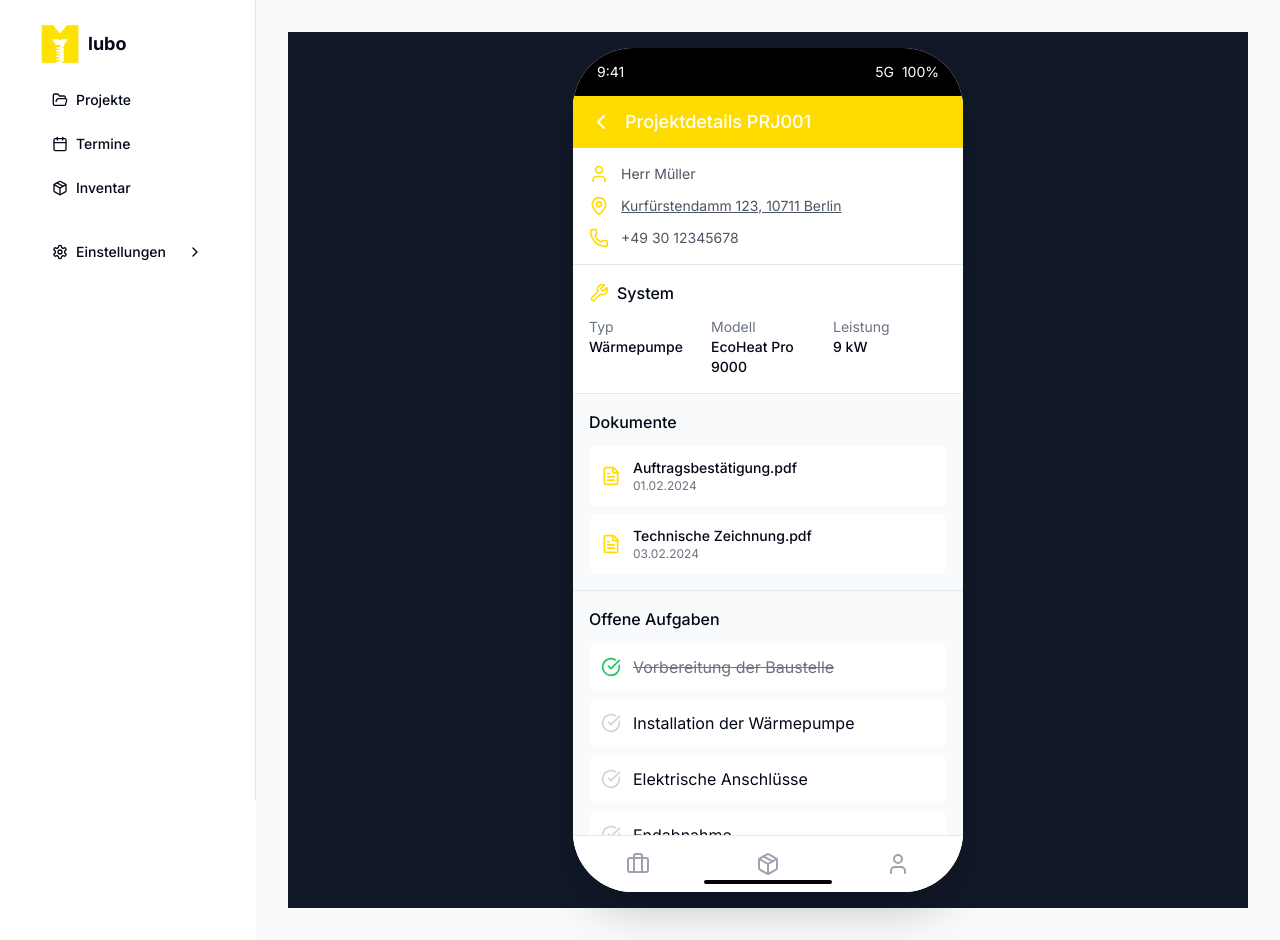
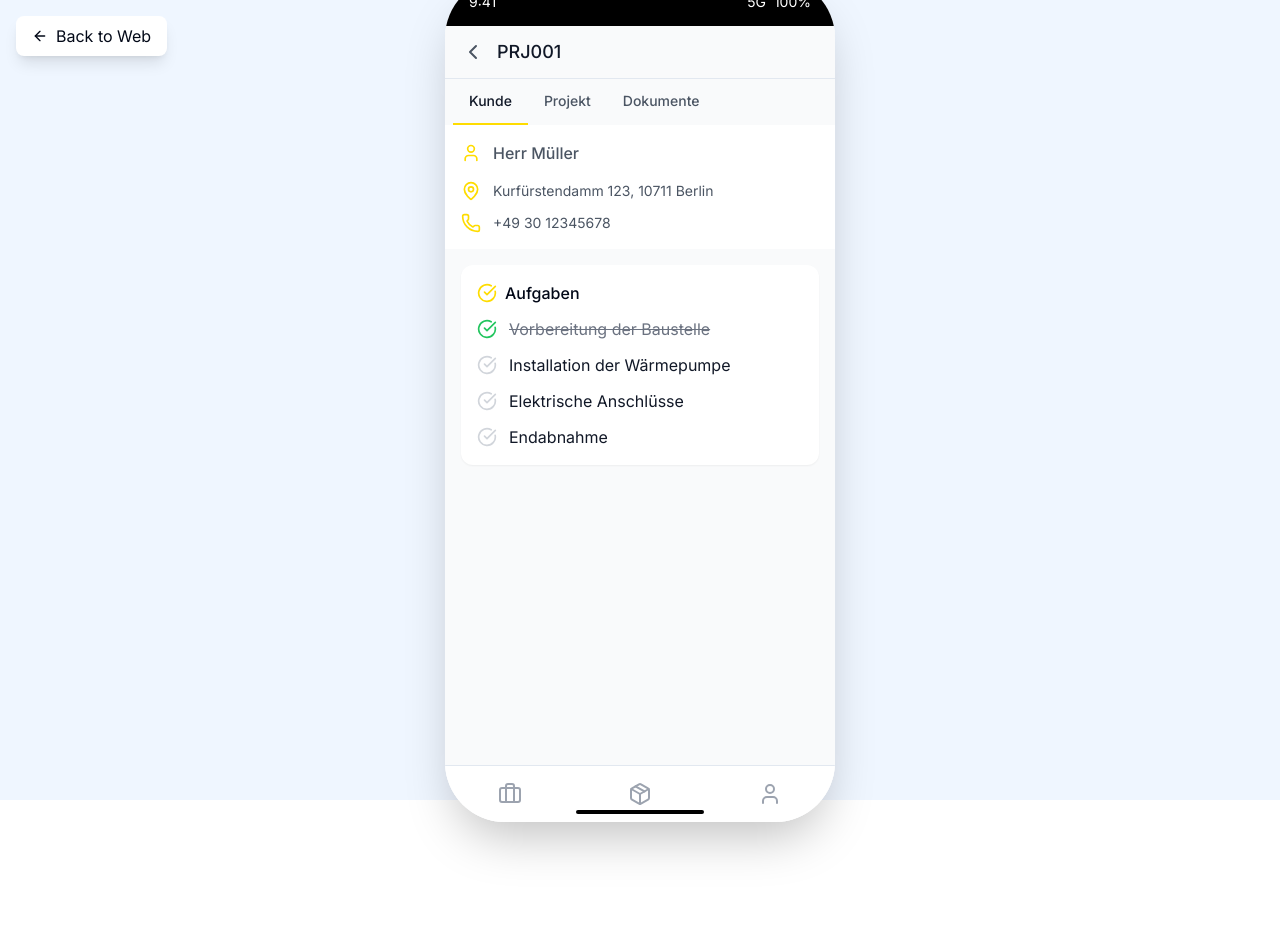
Before and after one commit to ladwig/daniels-lubo-frontend, a Next.js app: page /mobile/projects/1 in a window 1280 px wide. After the commit the page ends 800 px from the top, so only its background shows below. Built offline with nearby package versions, Linux system fonts and the light colour scheme.

Commit message:
more design

```diff
--- a/src/app/mobile/inventory/page.tsx
+++ b/src/app/mobile/inventory/page.tsx
@@ -6,7 +6,7 @@ export default function InventoryPage() {
   return (
     <div className="flex flex-col h-full">
       {/* App Bar */}
-      <div className="bg-gray-50 border-b px-4 py-3 flex items-center justify-between">
+      <div className="bg-gray-50 border-b px-4 py-3 flex items-center">
         <span className="text-gray-900 text-lg font-medium">Inventar</span>
       </div>
 
--- a/src/app/mobile/layout.tsx
+++ b/src/app/mobile/layout.tsx
@@ -1,13 +1,8 @@
-import type { Metadata } from "next"
-import { Inter } from "next/font/google"
+"use client"
+
+import Link from "next/link"
+import { ArrowLeft } from "lucide-react"
 import "../globals.css"
-
-const inter = Inter({ subsets: ["latin"] })
-
-export const metadata: Metadata = {
-  title: "Lubo Mobile",
-  description: "Mobile application for Lubo",
-}
 
 export default function MobileLayout({
   children,
@@ -15,9 +10,16 @@ export default function MobileLayout({
   children: React.ReactNode
 }) {
   return (
-    <html lang="en">
-      <body className={inter.className}>
-        <div className="flex items-center justify-center min-h-screen bg-gray-900 p-4">
+    <div className="fixed inset-0 bg-blue-50 flex items-center justify-center">
+      {/* Back to Web Button */}
+      <Link
+        href="/"
+        className="absolute top-4 left-4 bg-white px-4 py-2 rounded-lg shadow-lg flex items-center gap-2 hover:bg-gray-50 transition-colors z-50"
+      >
+        <ArrowLeft className="w-4 h-4" />
+        <span>Back to Web</span>
+      </Link>
+
       {/* Phone frame */}
       <div className="w-[390px] h-[844px] bg-white rounded-[60px] overflow-hidden shadow-2xl relative">
         {/* Status bar */}
@@ -38,7 +40,5 @@ export default function MobileLayout({
         <div className="absolute bottom-2 left-1/2 -translate-x-1/2 w-32 h-1 bg-black rounded-full" />
       </div>
     </div>
-      </body>
-    </html>
   )
 }
--- a/src/app/mobile/page.tsx
+++ b/src/app/mobile/page.tsx
@@ -1,7 +1,7 @@
 "use client"
 
 import Link from "next/link"
-import { MapPin, Calendar, FileText, ChevronRight } from "lucide-react"
+import { MapPin, Calendar, FileText, ChevronRight, ArrowLeft } from "lucide-react"
 import { NavigationBar } from "@/components/mobile/navigation-bar"
 
 // Mock data for jobs
@@ -146,7 +146,7 @@ export default function MobilePage() {
   return (
     <div className="flex flex-col h-full">
       {/* App Bar */}
-      <div className="bg-gray-50 border-b px-4 py-3 flex items-center justify-between">
+      <div className="bg-gray-50 border-b px-4 py-3 flex items-center">
         <span className="text-gray-900 text-lg font-medium">Lubo</span>
       </div>
 
--- a/src/app/mobile/projects/[id]/page.tsx
+++ b/src/app/mobile/projects/[id]/page.tsx
@@ -1,7 +1,8 @@
 "use client"
 
+import { useState } from "react"
 import Link from "next/link"
-import { ChevronLeft, MapPin, Phone, FileText, CheckCircle, Wrench, User } from "lucide-react"
+import { MapPin, Phone, FileText, CheckCircle, Wrench, User, ChevronLeft } from "lucide-react"
 import { NavigationBar } from "@/components/mobile/navigation-bar"
 
 // Mock data for project details
@@ -15,12 +16,14 @@ const projectData = {
   system: {
     type: "Wärmepumpe",
     model: "EcoHeat Pro 9000",
-    power: "9 kW"
+    power: "9 kW",
+    details: "Luft-Wasser-Wärmepumpe mit integriertem Warmwasserspeicher",
+    installationDate: "15.02.2024"
   },
-  type: "Installation",
   documents: [
-    { id: "1", name: "Auftragsbestätigung.pdf", date: "01.02.2024" },
-    { id: "2", name: "Technische Zeichnung.pdf", date: "03.02.2024" }
+    { id: "1", name: "Auftragsbestätigung.pdf", date: "01.02.2024", type: "Vertrag" },
+    { id: "2", name: "Technische Zeichnung.pdf", date: "03.02.2024", type: "Planung" },
+    { id: "3", name: "Wärmepumpen-Datenblatt.pdf", date: "03.02.2024", type: "Technik" }
   ],
   tasks: [
     { id: "1", title: "Vorbereitung der Baustelle", status: "completed" },
@@ -30,98 +33,168 @@ const projectData = {
   ]
 }
 
+type TabType = "customer" | "project" | "documents"
+
 export default function ProjectDetailPage() {
+  const [activeTab, setActiveTab] = useState<TabType>("customer")
+
   return (
     <div className="flex flex-col h-full">
       {/* App Bar */}
-      <div className="bg-[#FEDC00] px-4 py-3 flex items-center justify-between">
-        <div className="flex items-center">
-          <Link href="/mobile" className="text-white">
+      <div className="bg-gray-50 border-b px-4 py-3 flex items-center gap-3">
+        <Link href="/mobile" className="text-gray-600">
           <ChevronLeft className="w-6 h-6" />
         </Link>
-          <span className="text-white text-lg font-medium ml-3">
-            Projektdetails {projectData.id}
+        <span className="text-gray-900 text-lg font-medium">
+          {projectData.id}
         </span>
+      </div>
+
+      {/* Tabs */}
+      <div className="bg-gray-50 px-2">
+        <div className="flex">
+          <button
+            onClick={() => setActiveTab("customer")}
+            className={`px-4 py-3 text-sm font-medium border-b-2 ${
+              activeTab === "customer"
+                ? "border-[#FEDC00] text-gray-900"
+                : "border-transparent text-gray-600"
+            }`}
+          >
+            Kunde
+          </button>
+          <button
+            onClick={() => setActiveTab("project")}
+            className={`px-4 py-3 text-sm font-medium border-b-2 ${
+              activeTab === "project"
+                ? "border-[#FEDC00] text-gray-900"
+                : "border-transparent text-gray-600"
+            }`}
+          >
+            Projekt
+          </button>
+          <button
+            onClick={() => setActiveTab("documents")}
+            className={`px-4 py-3 text-sm font-medium border-b-2 ${
+              activeTab === "documents"
+                ? "border-[#FEDC00] text-gray-900"
+                : "border-transparent text-gray-600"
+            }`}
+          >
+            Dokumente
+          </button>
         </div>
       </div>
 
-      {/* Content */}
+      {/* Main Content Area */}
       <div className="flex-1 overflow-auto">
-        {/* Customer Info Card */}
-        <div className="p-4 bg-white">
+        {/* Tab Content */}
+        <div className="bg-white">
+          {/* Customer Tab */}
+          {activeTab === "customer" && (
+            <div className="divide-y">
+              <div className="p-4">
+                <div className="flex items-center text-gray-600 mb-4">
+                  <User className="w-5 h-5 mr-3 text-[#FEDC00]" />
+                  <span className="font-medium">{projectData.customer.contactPerson}</span>
+                </div>
                 <div className="space-y-3">
                   <div className="flex items-center text-gray-600">
-              <User className="w-5 h-5 mr-3 text-[#FEDC00]" />
-              <span className="text-sm">{projectData.customer.contactPerson}</span>
+                    <MapPin className="w-5 h-5 mr-3 text-[#FEDC00]" />
+                    <span className="text-sm">{projectData.customer.address}</span>
                   </div>
-            <a
-              href={`https://maps.google.com/?q=${encodeURIComponent(projectData.customer.address)}`}
-              target="_blank"
-              rel="noopener noreferrer"
-              className="flex items-center text-gray-600 active:opacity-70"
-            >
-              <MapPin className="w-5 h-5 mr-3 text-[#FEDC00]" />
-              <span className="text-sm underline">{projectData.customer.address}</span>
-            </a>
                   <div className="flex items-center text-gray-600">
                     <Phone className="w-5 h-5 mr-3 text-[#FEDC00]" />
                     <span className="text-sm">{projectData.customer.phone}</span>
                   </div>
                 </div>
               </div>
+            </div>
+          )}
 
-        {/* System Info */}
-        <div className="p-4 border-t bg-white">
-          <div className="flex items-center mb-3">
-            <Wrench className="w-5 h-5 text-[#FEDC00] mr-2" />
-            <h3 className="font-medium">System</h3>
+          {/* Project Tab */}
+          {activeTab === "project" && (
+            <div className="divide-y">
+              <div className="p-4">
+                <h3 className="font-medium mb-3 flex items-center gap-2">
+                  <Wrench className="w-5 h-5 text-[#FEDC00]" />
+                  System Details
+                </h3>
+                <div className="space-y-2 text-sm">
+                  <div className="flex justify-between py-2 border-b">
+                    <span className="text-gray-500">Typ</span>
+                    <span className="font-medium">{projectData.system.type}</span>
                   </div>
-          <div className="grid grid-cols-3 gap-2 text-sm">
-            <div>
-              <p className="text-gray-500">Typ</p>
-              <p className="font-medium">{projectData.system.type}</p>
+                  <div className="flex justify-between py-2 border-b">
+                    <span className="text-gray-500">Modell</span>
+                    <span className="font-medium">{projectData.system.model}</span>
                   </div>
-            <div>
-              <p className="text-gray-500">Modell</p>
-              <p className="font-medium">{projectData.system.model}</p>
+                  <div className="flex justify-between py-2 border-b">
+                    <span className="text-gray-500">Leistung</span>
+                    <span className="font-medium">{projectData.system.power}</span>
                   </div>
-            <div>
-              <p className="text-gray-500">Leistung</p>
-              <p className="font-medium">{projectData.system.power}</p>
+                  <div className="flex justify-between py-2 border-b">
+                    <span className="text-gray-500">Installation</span>
+                    <span className="font-medium">{projectData.system.installationDate}</span>
                   </div>
                 </div>
+                <p className="text-sm text-gray-600 mt-3">
+                  {projectData.system.details}
+                </p>
               </div>
+            </div>
+          )}
 
-        {/* Documents Section */}
-        <div className="p-4 border-t">
-          <h3 className="font-medium mb-3">Dokumente</h3>
-          <div className="space-y-2">
+          {/* Documents Tab */}
+          {activeTab === "documents" && (
+            <div className="divide-y">
               {projectData.documents.map((doc) => (
-              <div key={doc.id} className="flex items-center justify-between bg-white p-3 rounded-lg">
+                <div key={doc.id} className="p-4">
+                  <div className="flex items-center justify-between">
                     <div className="flex items-center">
                       <FileText className="w-5 h-5 text-[#FEDC00] mr-3" />
                       <div>
-                    <div className="text-sm font-medium">{doc.name}</div>
-                    <div className="text-xs text-gray-500">{doc.date}</div>
+                        <div className="font-medium">{doc.name}</div>
+                        <div className="text-sm text-gray-500">{doc.date}</div>
                       </div>
+                    </div>
+                    <span className="text-xs bg-gray-100 text-gray-600 px-2 py-1 rounded-full">
+                      {doc.type}
+                    </span>
                   </div>
                 </div>
               ))}
             </div>
+          )}
         </div>
 
-        {/* Tasks Section */}
-        <div className="p-4 border-t">
-          <h3 className="font-medium mb-3">Offene Aufgaben</h3>
-          <div className="space-y-2">
+        {/* Tasks Section - Always Visible */}
+        <div className="mt-4 px-4 pb-4">
+          <div className="bg-white rounded-xl p-4 shadow-sm">
+            <h3 className="font-medium mb-3 flex items-center gap-2">
+              <CheckCircle className="w-5 h-5 text-[#FEDC00]" />
+              Aufgaben
+            </h3>
+            <div className="space-y-3">
               {projectData.tasks.map((task) => (
-              <div key={task.id} className="flex items-center justify-between bg-white p-3 rounded-lg">
-                <div className="flex items-center">
-                  <CheckCircle className={`w-5 h-5 mr-3 ${task.status === 'completed' ? 'text-green-500' : 'text-gray-300'}`} />
-                  <span className={task.status === 'completed' ? 'line-through text-gray-500' : ''}>{task.title}</span>
-                </div>
+                <div key={task.id} className="flex items-center">
+                  <CheckCircle
+                    className={`w-5 h-5 mr-3 ${
+                      task.status === 'completed'
+                        ? 'text-green-500'
+                        : 'text-gray-300'
+                    }`}
+                  />
+                  <span className={
+                    task.status === 'completed'
+                      ? 'line-through text-gray-500'
+                      : 'text-gray-900'
+                  }>
+                    {task.title}
+                  </span>
                 </div>
               ))}
+            </div>
           </div>
         </div>
       </div>
--- a/src/app/projects/[id]/page.tsx
+++ b/src/app/projects/[id]/page.tsx
@@ -1,3 +1,5 @@
+"use client"
+
 import { Breadcrumb, BreadcrumbItem, BreadcrumbLink } from "@/components/ui/breadcrumb"
 import { Badge } from "@/components/ui/badge"
 import { Card, CardContent, CardHeader, CardTitle } from "@/components/ui/card"
@@ -33,7 +35,7 @@ import {
 import { Input } from "@/components/ui/input"
 import { Label } from "@/components/ui/label"
 import Link from "next/link"
-import { Clock, Wrench, Upload, FileText, Eye, Plus } from "lucide-react"
+import { Clock, Wrench, Upload, FileText, Eye, Plus, Smartphone, ArrowLeft } from "lucide-react"
 import { CraftsmanPill } from "@/components/ui/craftsman-pill"
 
 // Mock data for a project
@@ -145,11 +147,21 @@ interface PageProps {
   }
 }
 
-export default async function ProjectPage({ params }: PageProps) {
+export default function ProjectPage({ params }: PageProps) {
   // Use the mock data's project ID directly
   const projectId = projectData.id
 
   return (
+    <div className="relative">
+      {/* Back to Web Button - Fixed Position */}
+      <Link
+        href={`/projects/${params.id}`}
+        className="fixed top-4 left-4 z-50 bg-white px-4 py-2 rounded-lg shadow-lg flex items-center gap-2 hover:bg-gray-50 transition-colors"
+      >
+        <ArrowLeft className="w-4 h-4" />
+        <span>Back to Web</span>
+      </Link>
+
       <div className="space-y-6">
         <Breadcrumb>
           <BreadcrumbItem>
@@ -406,5 +418,14 @@ export default async function ProjectPage({ params }: PageProps) {
           </TabsContent>
         </Tabs>
       </div>
+
+      {/* Mobile Version Link */}
+      <Link
+        href={`/mobile/projects/${params.id}`}
+        className="fixed bottom-6 right-6 bg-[#FEDC00] text-white p-3 rounded-full shadow-lg hover:bg-[#E5C700] active:bg-[#D1B600] transition-colors"
+      >
+        <Smartphone className="w-6 h-6" />
+      </Link>
+    </div>
   )
 }
```
Also changed, not shown: src/app/page.tsx (+3 -5 lines), src/app/projects/page.tsx (+11 -1 lines). Lines whose indentation alone changed are shown as unchanged.
